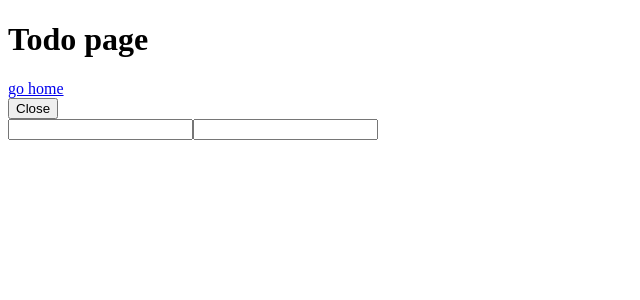
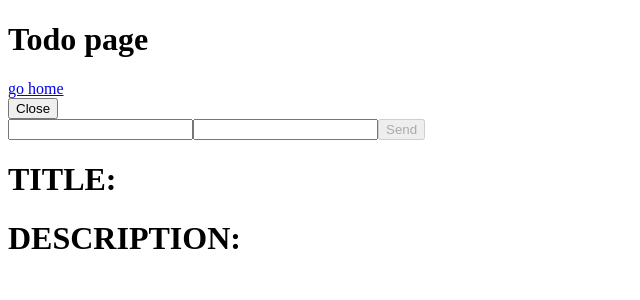
Before and after one commit to CkutlsGit/todol--vue-vuex, a Vue app in the folder todol/: page /todo in a window 1280 px wide. Both pictures are taken after a click on the button "Open". Shown: the top 300 px of the page, without its empty margins (0-640 px from the left). Built offline with nearby package versions, Linux system fonts and the light colour scheme.

Commit message:
feat: add logic for disabled or open btn and add send event in todopage

```diff
--- a/todol/src/components/Modal.vue
+++ b/todol/src/components/Modal.vue
@@ -1,7 +1,12 @@
 <template>
   <div class="modal">
-    <input type="text">
-    <input type="text">
+    <input type="text" v-model="title">
+    <input type="text" v-model="description">
+    <button type="button" @click="clickedSendButton" :disabled="!offOrOnButton()">Send</button>
+  </div>
+  <div class="modal__text">
+    <h1>TITLE: {{ title }}</h1>
+    <h1>DESCRIPTION: {{ description }}</h1>
   </div>
 </template>
 
@@ -13,6 +18,14 @@ export default {
       title: '',
       description: ''
     }
+  },
+  methods: {
+    clickedSendButton() {
+      this.$emit('send')
+    },
+    offOrOnButton() {
+      return this.title !== '' && this.description !== ''
+    }
   }
 }
 </script>
```
